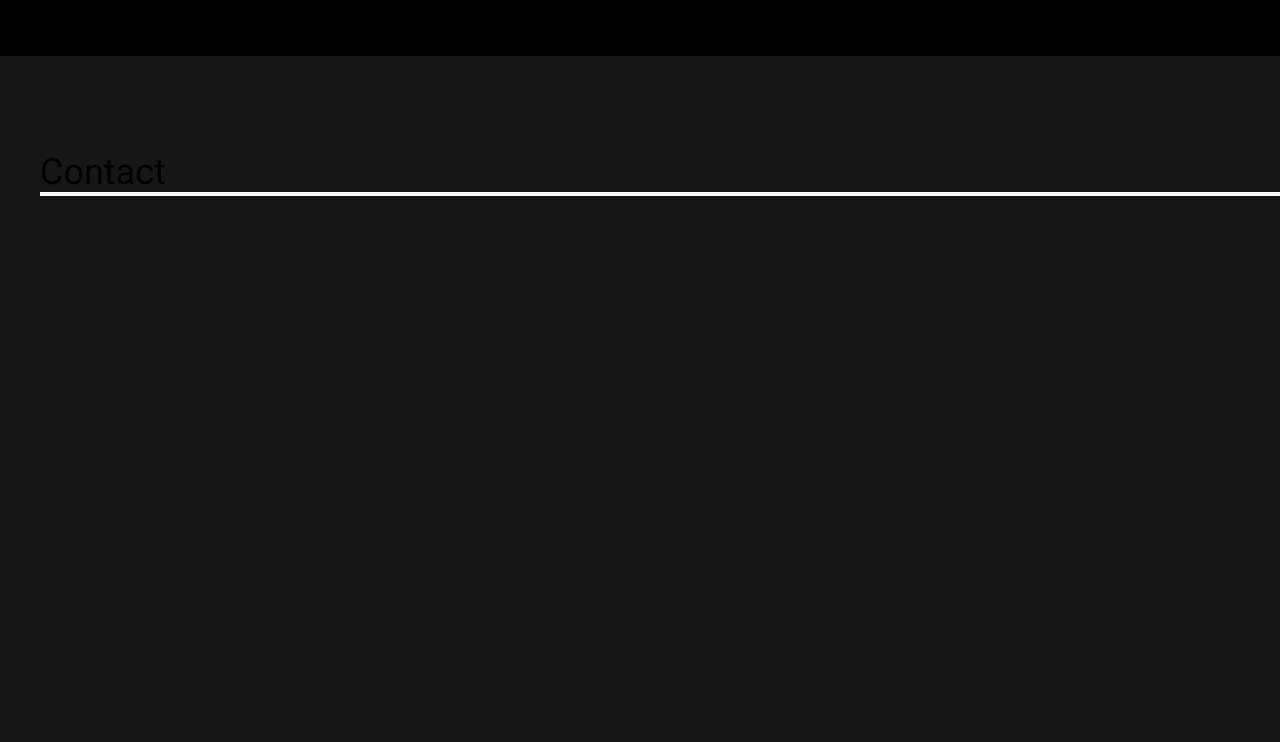
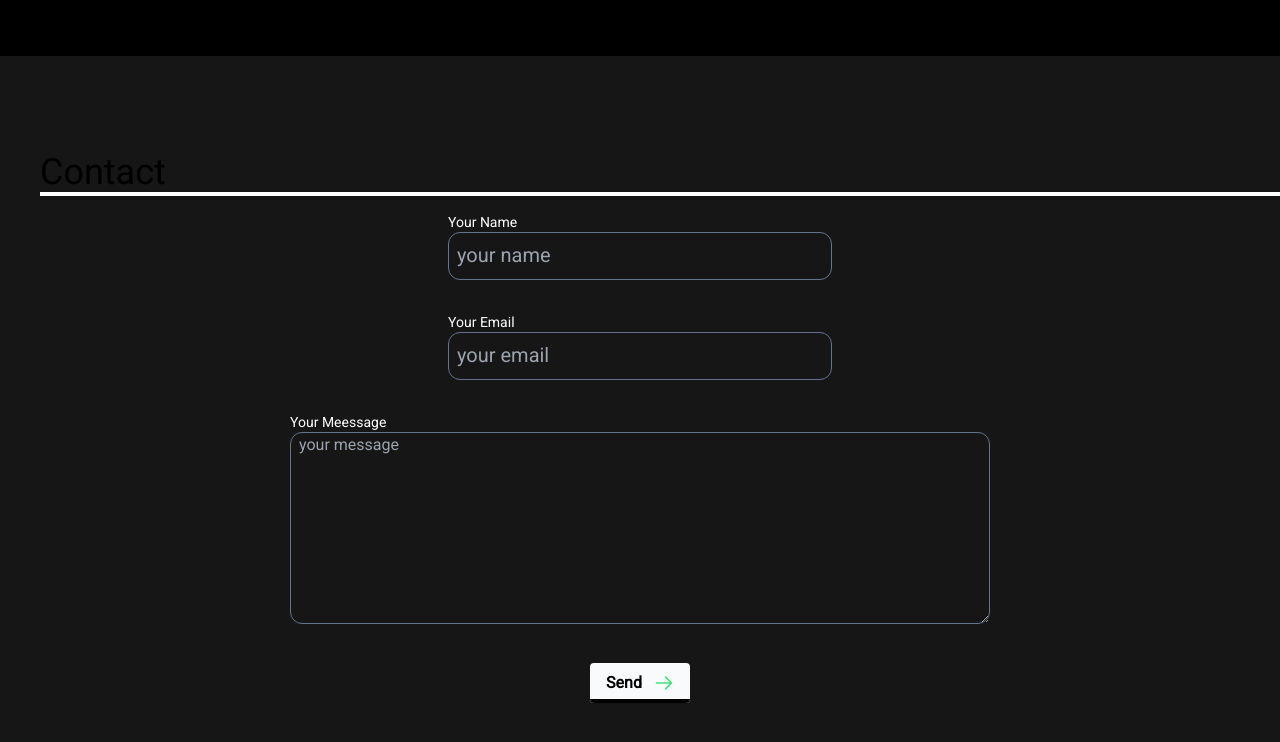
Before and after one commit to jtmacoco/personal_website, a Next.js app in the folder personal_websit_v2/: page /contact in a window 1280 px wide. Shown: the top 742 px of the page. Built offline with nearby package versions, Linux system fonts and the light colour scheme.

Commit message:
added contact page

```diff
--- a/personal_websit_v2/app/contact/contact.tsx
+++ b/personal_websit_v2/app/contact/contact.tsx
@@ -1,6 +1,8 @@
 "use client"
 import React, { useState } from "react";
 import emailjs from '@emailjs/browser';
+import {motion} from "framer-motion"
+import '../globals.css'
 export default function Contact() {
     const [name, setName] = useState("");
     const [missingName, setMissingName] = useState(false);
@@ -127,10 +129,58 @@ export default function Contact() {
     }
     return (
         <main>
+            <motion.div
+            initial={{opacity: !messageAlert ? 1:0}}
+            animate={{opacity: messageAlert ? 1:0}}
+            className="flex items-center justify-center">
+                <div className={`  w-52 z-50 absolute top-20 bg-blue-100 border-t border-b border-blue-500 text-blue-700 px-4  rounded-md flex flex-col  `}>
+                    <p className="font-bold">Message sent</p>
+                    <p className="text-sm pb-10">Thanks! I will get back to you asap.</p>
+                    <div className="absolute bottom-0 right-2 ">
+                        <button type="button" onClick={() => setMessageAlert(false)} className="px-2  text-blue-700 ">
+                            <span className="text-sm">Close</span>
+                        </button>
+                    </div>
+                </div>
+            </motion.div>
             <h1 className="relative pl-4 sm:pl-10 top-20 sm:top-24 sm:text-4xl">
                 Contact
                 <div className="bg-white h-[4px] w-full" />
             </h1>
+            <form className="container  flex relative top-28 mx-auto items-center justify-center flex-col gap-8 " onSubmit={handleSubmit}>
+                <div >
+                    <label className="block text-sm text-white">Your Name</label>
+                    <input onChange={(e) => setName(e.target.value)} value={name}
+                        className={`w-80 sm:w-96 h-12  pl-2 rounded-xl text-white bg-transparent placeholder:text-[20px] border border-slate-500 ring-offset-0 ring-0
+                    ${missingName ? ("placeholder-red-500") : ("placeholder-grey")}`}
+                        placeholder={`${missingNameText ? "Missing Name" : "your name"}`}></input>
+                </div>
+                <div>
+                    <label className="block text-sm text-white">Your Email</label>
+                    <input onChange={(e) => setEmail(e.target.value)} value={email}
+                        className={`w-80 sm:w-96 h-12 pl-2 rounded-xl text-white bg-transparent placeholder:text-[20px] border border-slate-500 ring-offset-0 ring-0
+                     ${missingEmail ? ("placeholder-red-500") : "placeholder-grey"}`}
+                        placeholder={`${missingEmailText ? "Missing Email" : "your email"}`}>
+                    </input>
+                </div>
+                <div>
+                    <label className="block text-sm text-white ">Your Meessage</label>
+                    <textarea onChange={(e) => setMessages(e.target.value)} value={messages} placeholder={`${missingMessagesText ? "Missing A Message" : "your message"}`}
+                        className={`h-40 sm:h-48 w-80 sm:w-[700px] pl-2  text-white bg-transparent border border-slate-500 ring-offset-0 ring-0 rounded-xl
+                    ${missingMessages ? "placeholder-red-500" : "placeholder-grey"}`} />
+                </div>
+                <button type="submit" className="relative inline-flex items-center justify-start py-2 pl-4 pr-12 overflow-hidden font-semibold text-black transition-all duration-150 ease-in-out rounded hover:pl-10 hover:pr-6 bg-gray-50 group">
+                    <span className="absolute bottom-0 left-0 w-full h-1 transition-all duration-150 ease-in-out bg-black group-hover:h-full"></span>
+                    <span className="absolute right-0 pr-4 duration-200 ease-out group-hover:translate-x-12">
+                        <svg className="w-5 h-5 text-green-400" fill="none" stroke="currentColor" viewBox="0 0 24 24" xmlns="http://www.w3.org/2000/svg"><path strokeLinecap="round" strokeLinejoin="round" strokeWidth="2" d="M14 5l7 7m0 0l-7 7m7-7H3"></path></svg>
+                    </span>
+                    <span className="absolute left-0 pl-2.5 -translate-x-12 group-hover:translate-x-0 ease-out duration-200">
+                        <svg className="w-5 h-5 text-green-400" fill="none" stroke="currentColor" viewBox="0 0 24 24" xmlns="http://www.w3.org/2000/svg"><path strokeLinecap="round" strokeLinejoin="round" strokeWidth="2" d="M14 5l7 7m0 0l-7 7m7-7H3"></path></svg>
+                    </span>
+                    <span className="relative w-full text-left transition-colors duration-200 ease-in-out group-hover:text-white">Send</span>
+                </button>
+            </form>
+
         </main>
     )
 }
--- a/personal_websit_v2/app/globals.css
+++ b/personal_websit_v2/app/globals.css
@@ -93,3 +93,6 @@ body {
   fill:#332923;
   stroke:#58483e;
 }
+textarea{
+  resize: both;
+}
```
